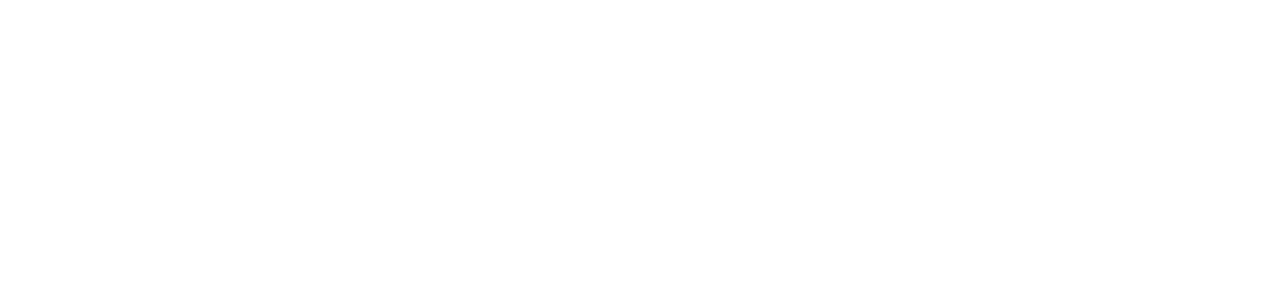
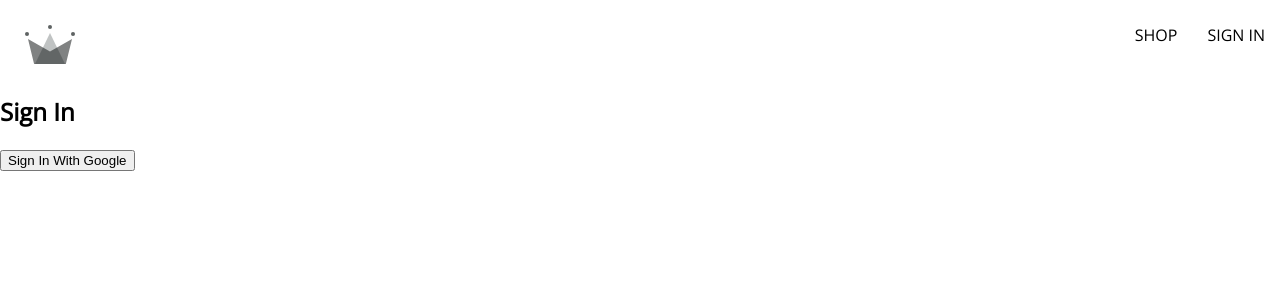
Before and after one commit to Umair-ah/Crown-Clothing, a React (Create React App) app: page /sign-in in a window 1280 px wide. Before the commit this address had no page. Shown: the top 300 px of the page. Built offline with nearby package versions, Linux system fonts and the light colour scheme.

Commit message:
React Routes and Firebase Auth

```diff
--- a/package.json
+++ b/package.json
@@ -6,6 +6,7 @@
     "@testing-library/jest-dom": "^5.17.0",
     "@testing-library/react": "^13.4.0",
     "@testing-library/user-event": "^13.5.0",
+    "firebase": "^10.1.0",
     "react": "^18.2.0",
     "react-dom": "^18.2.0",
     "react-router-dom": "6",
--- a/src/App.js
+++ b/src/App.js
@@ -1,9 +1,15 @@
 import Home from "./routes/home/home.component";
 import { Routes, Route } from "react-router-dom";
+import Navigation from "./routes/navigation/navigation.component";
+import SignIn from "./routes/sign-in/sign-in.component";
+
 const App = () => {
   return (
     <Routes>
-      <Route path="/" element={<Home />} />
+      <Route path="/" element={<Navigation />}>
+        <Route index element={<Home />} />
+        <Route path="/sign-in" element={<SignIn />} />
+      </Route>
     </Routes>
   );
 };
--- a/src/index.scss
+++ b/src/index.scss
@@ -9,3 +9,39 @@
   font-family: source-code-pro, Menlo, Monaco, Consolas, "Courier New",
     monospace;
 }
+
+.navigation {
+  height: 70px;
+  width: 100%;
+  display: flex;
+  justify-content: space-between;
+  margin-bottom: 25px;
+
+  .logo-container {
+    height: 100%;
+    width: 70px;
+    padding: 25px;
+  }
+
+  .nav-links-container {
+    width: 50%;
+    height: 100%;
+    display: flex;
+    align-items: center;
+    justify-content: flex-end;
+
+    .nav-link {
+      padding: 10px 15px;
+      cursor: pointer;
+    }
+  }
+}
+
+a {
+  text-decoration: none;
+  color: black;
+}
+
+* {
+  box-sizing: border-box;
+}
--- /dev/null
+++ b/src/routes/navigation/navigation.component.jsx
@@ -0,0 +1,26 @@
+import { Outlet, Link } from "react-router-dom";
+import { Fragment } from "react";
+import { ReactComponent as CrwnLogo } from "../../assets/crown.svg";
+
+const Navigation = () => {
+  return (
+    <Fragment>
+      <div className="navigation">
+        <Link className="logo-container" to="/">
+          <CrwnLogo />
+        </Link>
+        <div className="nav-links-container">
+          <Link className="nav-link" to="/shop">
+            SHOP
+          </Link>
+          <Link className="nav-link" to="/sign-in">
+            SIGN IN
+          </Link>
+        </div>
+      </div>
+      <Outlet />
+    </Fragment>
+  );
+};
+
+export default Navigation;
--- /dev/null
+++ b/src/routes/sign-in/sign-in.component.jsx
@@ -0,0 +1,20 @@
+import {
+  signInWithGooglePopup,
+  createUserDocumentFromAuth,
+} from "../../utils/firebase.utils";
+
+const SignIn = () => {
+  const logGoogleUser = async () => {
+    const { user } = await signInWithGooglePopup();
+    const userDocRef = await createUserDocumentFromAuth(user);
+  };
+
+  return (
+    <div>
+      <h2>Sign In</h2>
+      <button onClick={logGoogleUser}>Sign In With Google</button>
+    </div>
+  );
+};
+
+export default SignIn;
--- /dev/null
+++ b/src/utils/firebase.utils.js
@@ -0,0 +1,54 @@
+import { initializeApp } from "firebase/app";
+import {
+  getAuth,
+  signInWithRedirect,
+  signInWithPopup,
+  GoogleAuthProvider,
+} from "firebase/auth";
+
+import { getFirestore, doc, getDoc, setDoc } from "firebase/firestore";
+
+const firebaseConfig = {
+  apiKey: "AIzaSyDG6R7c_yPhguWb-ZOAtuav3WmrRt8vJSM",
+  authDomain: "crwn-db-clothing-34346.firebaseapp.com",
+  projectId: "crwn-db-clothing-34346",
+  storageBucket: "crwn-db-clothing-34346.appspot.com",
+  messagingSenderId: "713221990880",
+  appId: "1:713221990880:web:cb71b916519a708cfa2385",
+};
+
+const app = initializeApp(firebaseConfig);
+
+const provider = new GoogleAuthProvider();
+
+provider.setCustomParameters({
+  prompt: "select_account",
+});
+
+export const auth = getAuth();
+export const signInWithGooglePopup = () => signInWithPopup(auth, provider);
+
+export const db = getFirestore();
+
+export const createUserDocumentFromAuth = async (userAuth) => {
+  const userDocRef = doc(db, "users", userAuth.uid);
+
+  const userSnapShot = await getDoc(userDocRef);
+
+  if (!userSnapShot.exists()) {
+    const { displayName, email } = userAuth;
+    const created_at = new Date();
+
+    try {
+      await setDoc(userDocRef, {
+        displayName,
+        email,
+        created_at,
+      });
+    } catch (error) {
+      console.log("error creating the user", error.message);
+    }
+  }
+
+  return userDocRef;
+};
```
Also changed, not shown: src/assets/crown.svg (added), 1 other file (tests, documents, lock files or other folders).
